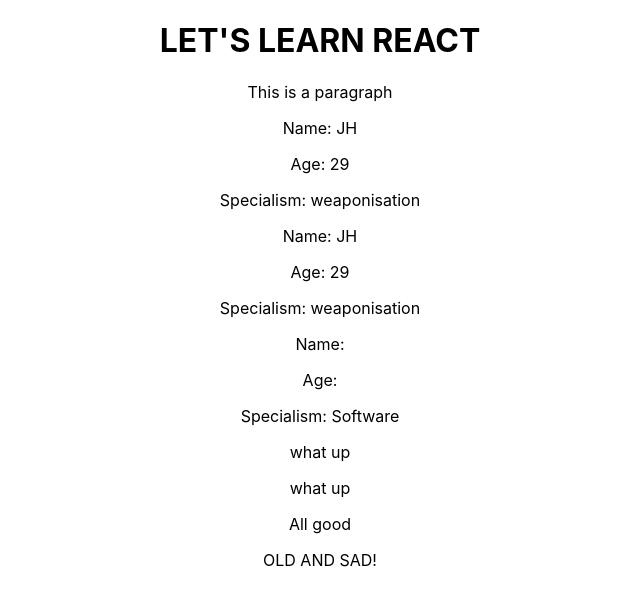
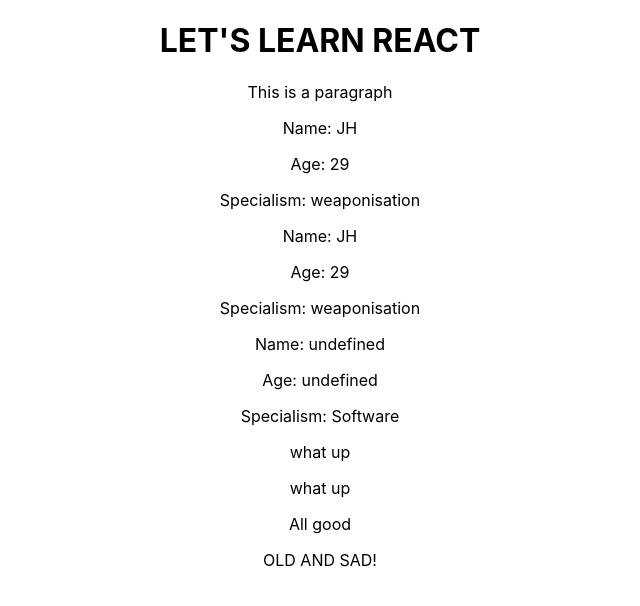
Before and after one commit to JHarry444/Sky-React, a React (Create React App) app: page / in a window 1280 px wide. Shown: the top 606 px of the page, without its empty margins (320-960 px from the left). Built offline with nearby package versions, Linux system fonts and the light colour scheme.

Commit message:
testing props

```diff
--- a/src/components/Trainer.jsx
+++ b/src/components/Trainer.jsx
@@ -17,9 +17,9 @@
 const Trainer = ({name, age, specialism}) => {
     return (
         <div>
-            <p>Name: {name}</p>
-            <p>Age: {age}</p>
-            <p>Specialism: {specialism}</p>
+            <p>{`Name: ${name}`}</p>
+            <p>{`Age: ${age}`}</p>
+            <p>{`Specialism: ${specialism}`}</p>
             {
                 //<p>Date: {new Date().toString()}</p>
             }
```
Also changed, not shown: 1 other file (tests, documents, lock files or other folders).
